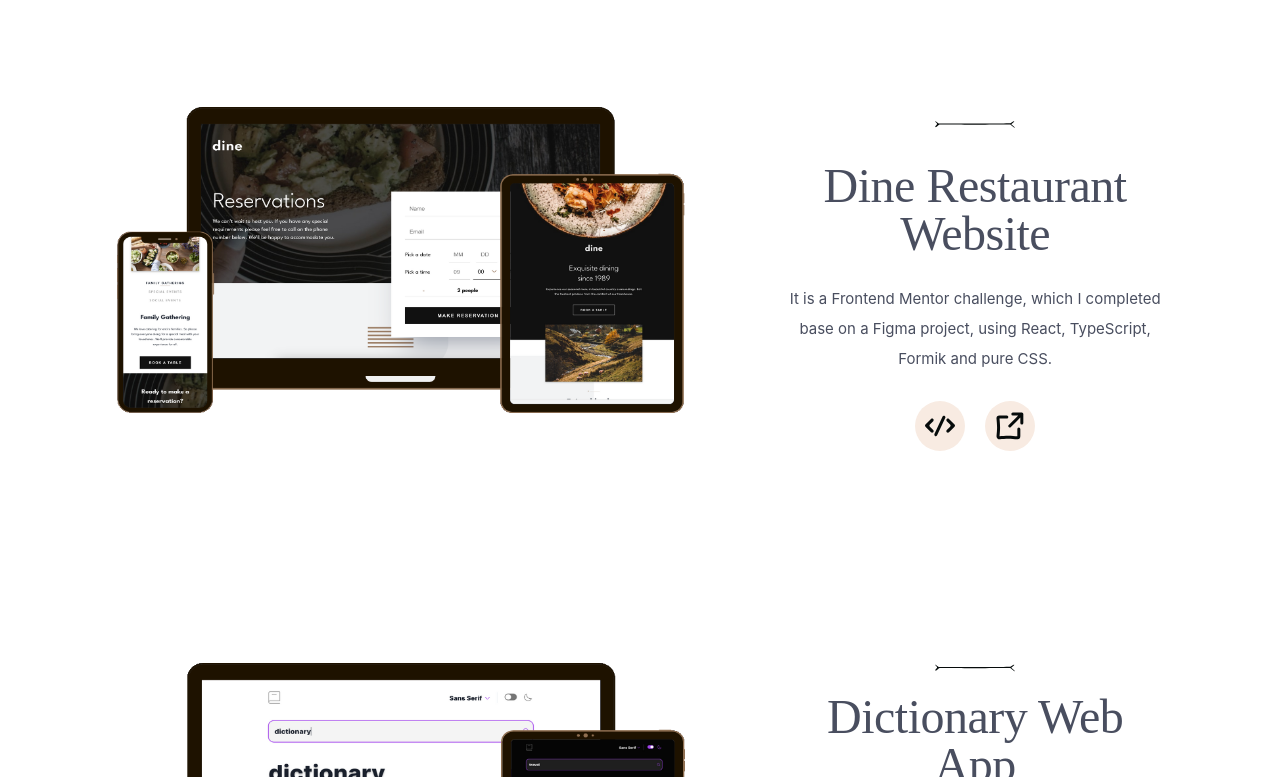
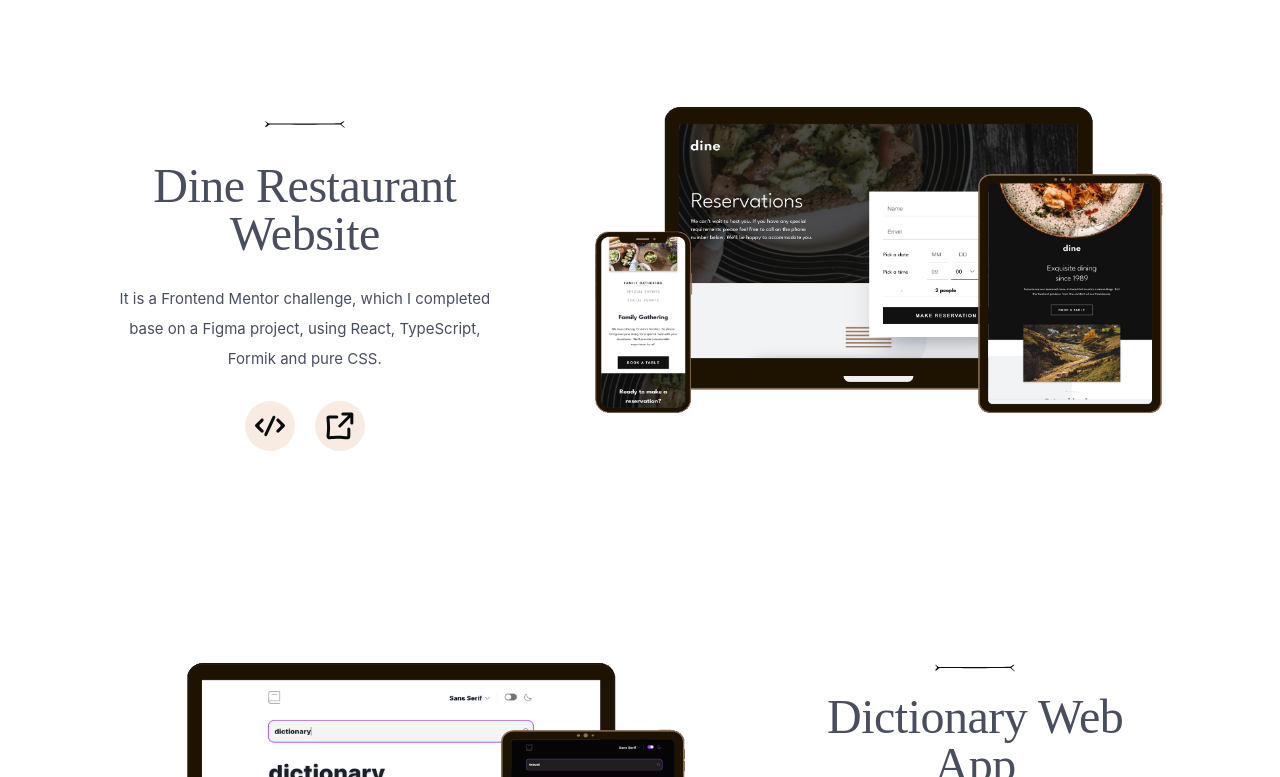
Before and after one commit to adriana-s-c/new-portfolio, a React (Create React App) app: page / in a window 1280 px wide. Shown: the part 2503-3280 px from the top of the page. Built offline with nearby package versions, Linux system fonts and the light colour scheme; a web font is replaced by a local one.

Commit message:
Add Row-Reverse Rendering Projects

```diff
--- a/src/components/Projects/ProjectRender/ProjectCard/index.module.css
+++ b/src/components/Projects/ProjectRender/ProjectCard/index.module.css
@@ -1,4 +1,4 @@
-.projectBox {
+.projectBoxRight {
   position: relative;
   left: calc((100% - 1250px) / 2);
   display: flex;
@@ -7,11 +7,15 @@
   width: 1250px;
   height: 356px;
 }
-.projectBox:nth-child(2n) {
+
+.projectBoxLeft {
+  position: relative;
+  left: calc((100% - 1250px) / 2);
+  display: flex;
   flex-direction: row-reverse;
-}
-.projectBox:last-of-type {
-  margin-bottom: 0px;
+  justify-content: space-evenly;
+  width: 1250px;
+  height: 356px;
 }
 
 .previewImg {
--- a/src/components/Projects/ProjectRender/ProjectCard/index.tsx
+++ b/src/components/Projects/ProjectRender/ProjectCard/index.tsx
@@ -81,6 +81,7 @@ type ProjectCardProps = {
   description: string;
   github: string;
   website: string;
+  id: number;
 };
 
 export function ProjectCard({
@@ -90,12 +91,15 @@ export function ProjectCard({
   description,
   github,
   website,
+  id,
 }: ProjectCardProps) {
   const { mode } = React.useContext(ThemeContext);
   const isLightMode = mode === "light";
 
   return (
-    <div className={styles.projectBox}>
+    <div
+      className={id % 2 === 0 ? styles.projectBoxRight : styles.projectBoxLeft}
+    >
       <img
         src={require(`../../../../images/previewImages/${
           isLightMode ? lightImage : darkImage
--- a/src/components/Projects/ProjectRender/index.tsx
+++ b/src/components/Projects/ProjectRender/index.tsx
@@ -17,6 +17,7 @@ export function ProjectRender() {
                 description={project.description}
                 github={project.github}
                 website={project.website}
+                id={project.id}
               />
             </FadeIn>
           </div>
```
